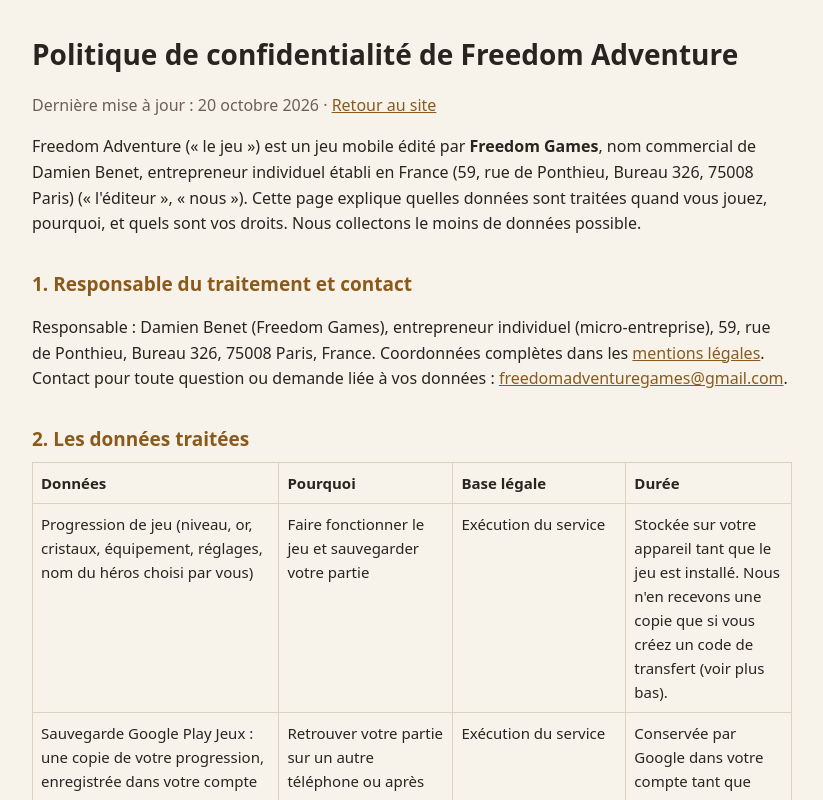
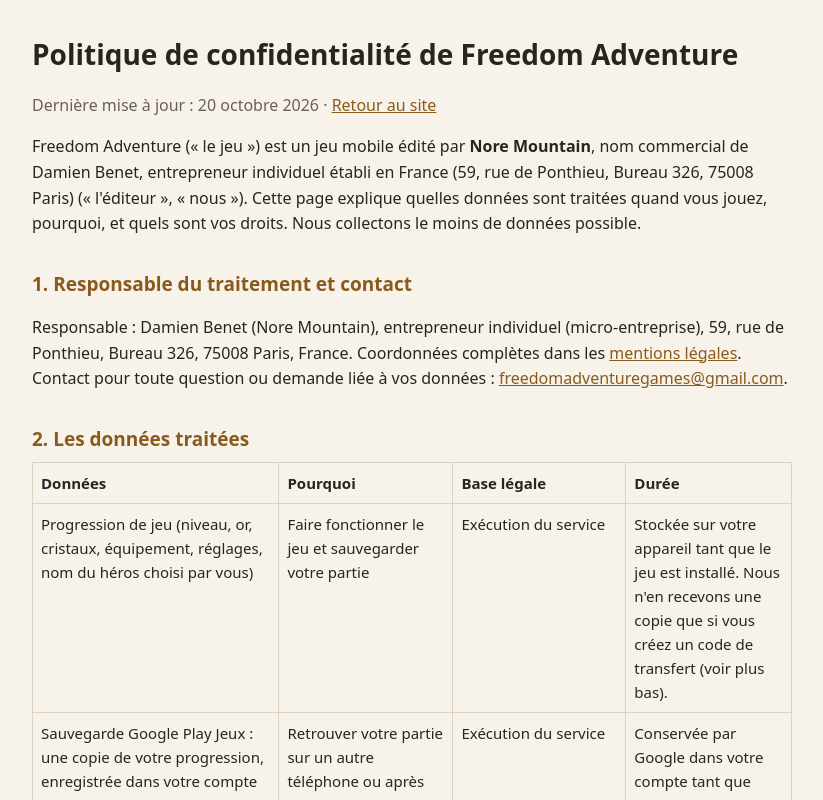
Before and after one commit to freedomadventuregames/freedomadventuregames.github.io, a plain HTML site: page confidentialite.html in a window 1280 px wide. Shown: the top 800 px of the page, without its empty margins (228-1051 px from the left). Drawn offline with Linux system fonts and the light colour scheme.

Commit message:
Add files via upload

```diff
--- a/confidentialite.html
+++ b/confidentialite.html
@@ -20,10 +20,10 @@
 <h1>Politique de confidentialité de Freedom Adventure</h1>
 <p class="maj">Dernière mise à jour : 20 octobre 2026 · <a href="index.html">Retour au site</a></p>
 
-<p>Freedom Adventure (« le jeu ») est un jeu mobile édité par <b>Freedom Games</b>, nom commercial de Damien Benet, entrepreneur individuel établi en France (59, rue de Ponthieu, Bureau 326, 75008 Paris) (« l'éditeur », « nous »). Cette page explique quelles données sont traitées quand vous jouez, pourquoi, et quels sont vos droits. Nous collectons le moins de données possible.</p>
+<p>Freedom Adventure (« le jeu ») est un jeu mobile édité par <b>Nore Mountain</b>, nom commercial de Damien Benet, entrepreneur individuel établi en France (59, rue de Ponthieu, Bureau 326, 75008 Paris) (« l'éditeur », « nous »). Cette page explique quelles données sont traitées quand vous jouez, pourquoi, et quels sont vos droits. Nous collectons le moins de données possible.</p>
 
 <h2>1. Responsable du traitement et contact</h2>
-<p>Responsable : Damien Benet (Freedom Games), entrepreneur individuel (micro-entreprise), 59, rue de Ponthieu, Bureau 326, 75008 Paris, France. Coordonnées complètes dans les <a href="mentions-legales.html">mentions légales</a>.<br>Contact pour toute question ou demande liée à vos données : <a href="mailto:freedomadventuregames@gmail.com">freedomadventuregames@gmail.com</a>.</p>
+<p>Responsable : Damien Benet (Nore Mountain), entrepreneur individuel (micro-entreprise), 59, rue de Ponthieu, Bureau 326, 75008 Paris, France. Coordonnées complètes dans les <a href="mentions-legales.html">mentions légales</a>.<br>Contact pour toute question ou demande liée à vos données : <a href="mailto:freedomadventuregames@gmail.com">freedomadventuregames@gmail.com</a>.</p>
 
 <h2>2. Les données traitées</h2>
 <table>
@@ -69,5 +69,5 @@
 <h2>8. Modifications</h2>
 <p>Cette politique peut évoluer, par exemple si une nouvelle fonction est ajoutée. La date de mise à jour en haut de page sera modifiée et, en cas de changement important, vous serez prévenu dans le jeu.</p>
 
-<p><small>Freedom Adventure · Freedom Games (Damien Benet) · 59, rue de Ponthieu, Bureau 326, 75008 Paris · freedomadventuregames@gmail.com</small></p>
+<p><small>Freedom Adventure · Nore Mountain (Damien Benet) · 59, rue de Ponthieu, Bureau 326, 75008 Paris · freedomadventuregames@gmail.com</small></p>
 </main></body></html>
```
Also changed, not shown: mentions-legales.html (+2 -2 lines), app-ads.txt.
